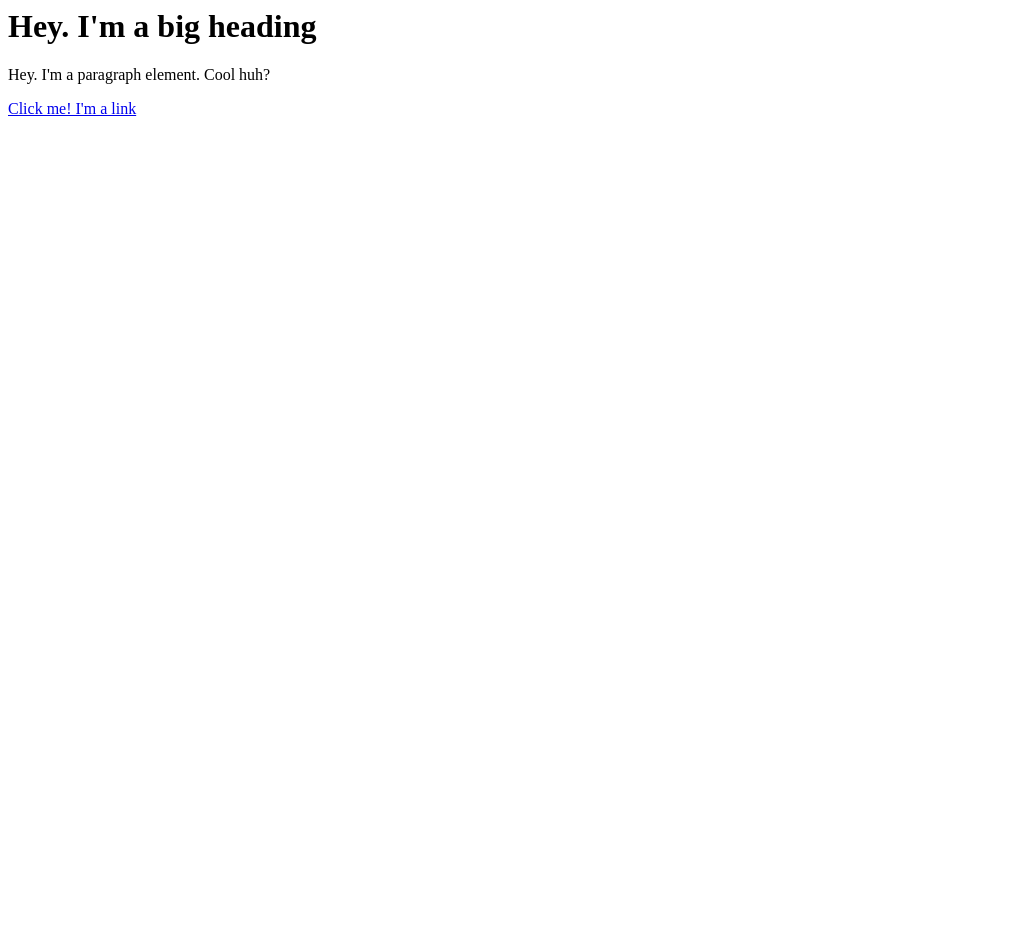
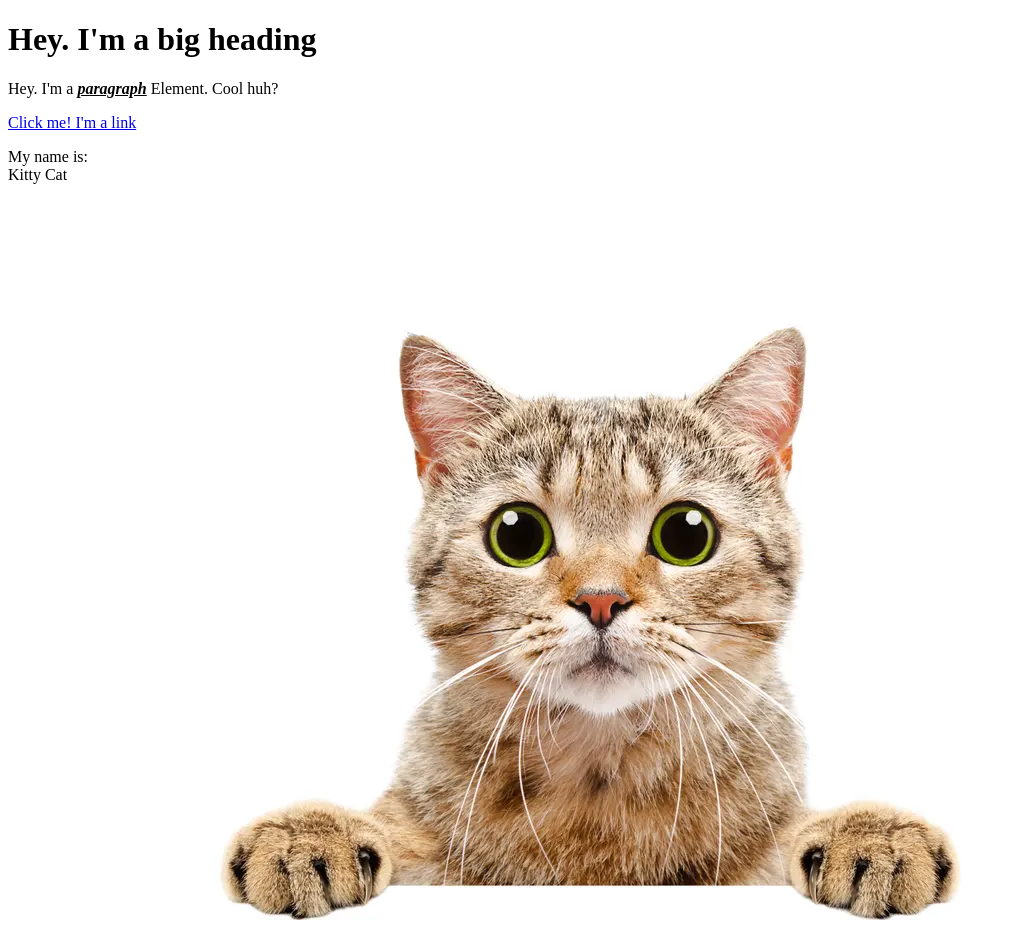
Before and after one commit to slvdr77/Cartoon-hero, a plain HTML site: page Test.html in a window 1280 px wide. Shown: the whole page, without its empty margins (0-1015 px from the left). Before the commit the page ends 800 px from the top, so only its background shows below. Drawn offline with Linux system fonts and the light colour scheme.

Commit message:
Cat added

```diff
--- a/Test.html
+++ b/Test.html
@@ -1,3 +1,14 @@
-<h1>Hey. I'm a big heading</h1>
-<p>Hey. I'm a paragraph element. Cool huh?</p>
-<a href="https://google.com" target="_blank" title="Let's go to Google">Click me! I'm a link</a>
+<!DOCTYPE html>
+<html>
+<head>
+	<title>Test page</title>
+</head>
+<body>
+	<h1>Hey. I'm a big heading</h1>
+	<p>Hey. I'm a <u><i><b>paragraph</b></i></u> Element. Cool huh?</p>
+	<a href="https://google.com" target="_blank" title="Let's go to Google">Click me! I'm a link</a>
+	<p>My name is:<br>
+	Kitty Cat</p>
+	<img src="image/Cat.webp">
+</body>
+</html>
```
Also changed, not shown: Image/Cat.webp (added), 1 other file.
